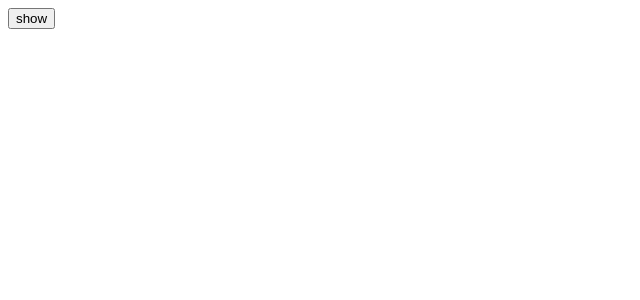
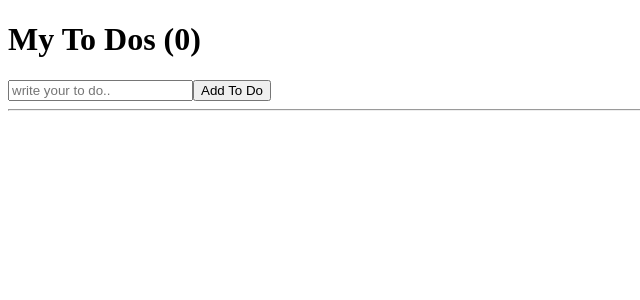
Before and after one commit to wofn/react-for-beginners2, a React (Create React App) app: page / in a window 1280 px wide. Shown: the top 300 px of the page, without its empty margins (0-640 px from the left). Built offline with nearby package versions, Linux system fonts and the light colour scheme.

Commit message:
react ToDo

```diff
--- a/src/App.js
+++ b/src/App.js
@@ -1,26 +1,37 @@
-import { useState, useEffect } from "react";
-
-function Hello() {
-  useEffect(() => {
-    console.log("hi");
-    return () => console.log("bye");
-  }, []);
-
-  useEffect(function () {
-    console.log("hi");
-    return function () {
-      console.log("bye");
-    };
-  });
-}
+import { useState } from "react";
 
 function App() {
-  const [showing, setShowing] = useState(false);
-  const onClick = () => setShowing((prev) => !prev);
+  const [toDo, SetToDo] = useState("");
+  const [toDos, SetToDos] = useState([]);
+  const onChange = (event) => SetToDo(event.target.value);
+
+  const onSubmit = (event) => {
+    event.preventDefault();
+    if (toDo === "") {
+      return;
+    }
+    console.log(toDos);
+    SetToDo("");
+    SetToDos((currentArray) => [toDo, ...currentArray]); //...이 핵심! 새로운 array를 리턴
+  };
   return (
     <div>
-      {showing ? <Hello /> : null}
-      <button onClick={onClick}>{showing ? "Hide" : "show"}</button>
+      <h1>My To Dos ({toDos.length})</h1>
+      <form onSubmit={onSubmit}>
+        <input
+          onChange={onChange}
+          value={toDo}
+          type="text"
+          placeholder="write your to do.."
+        />
+        <button>Add To Do</button>
+      </form>
+      <hr />
+      <ul>
+        {toDos.map((item, index) => (
+          <li key={index}>{item}</li>
+        ))}
+      </ul>
     </div>
   );
 }
```
